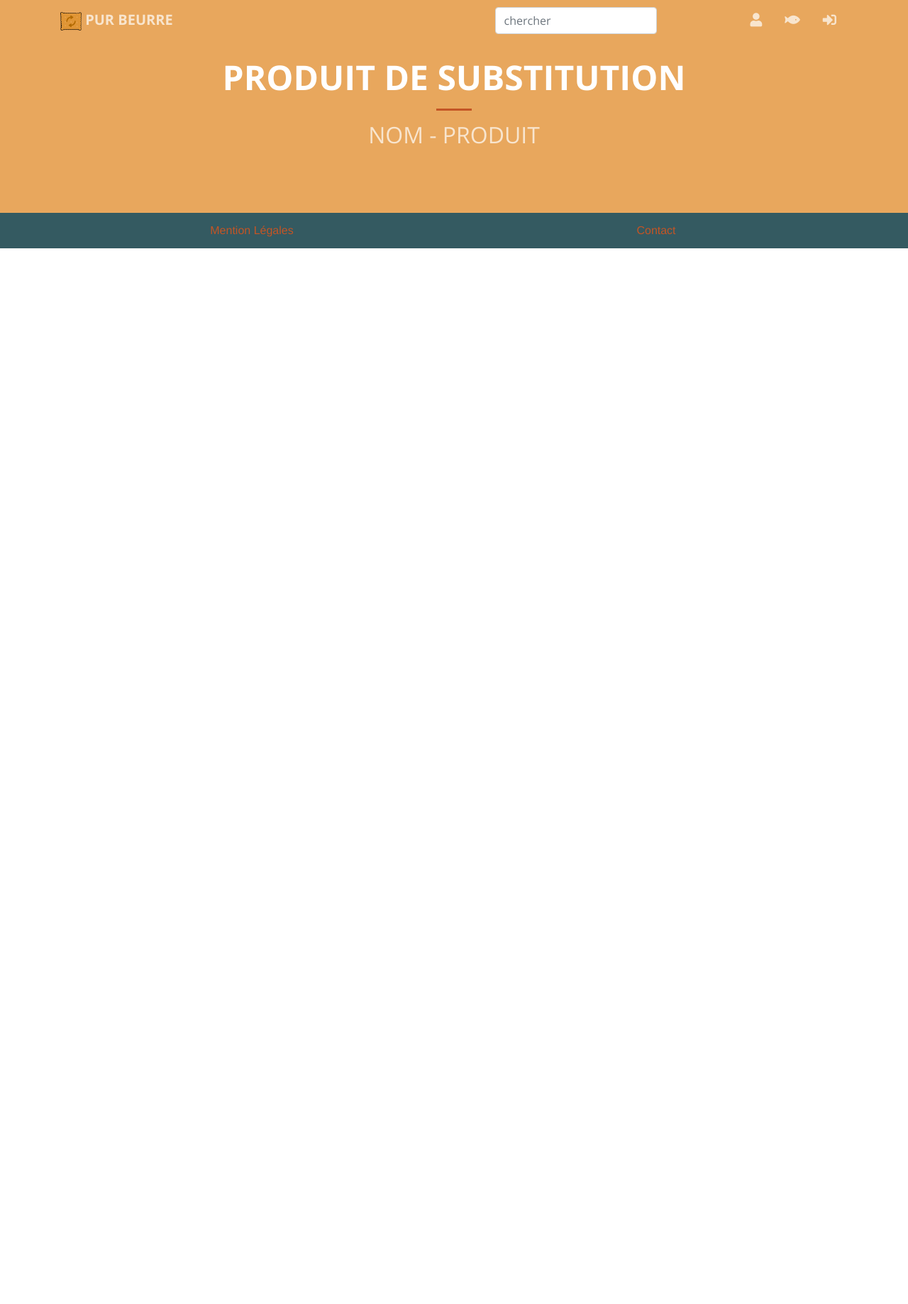
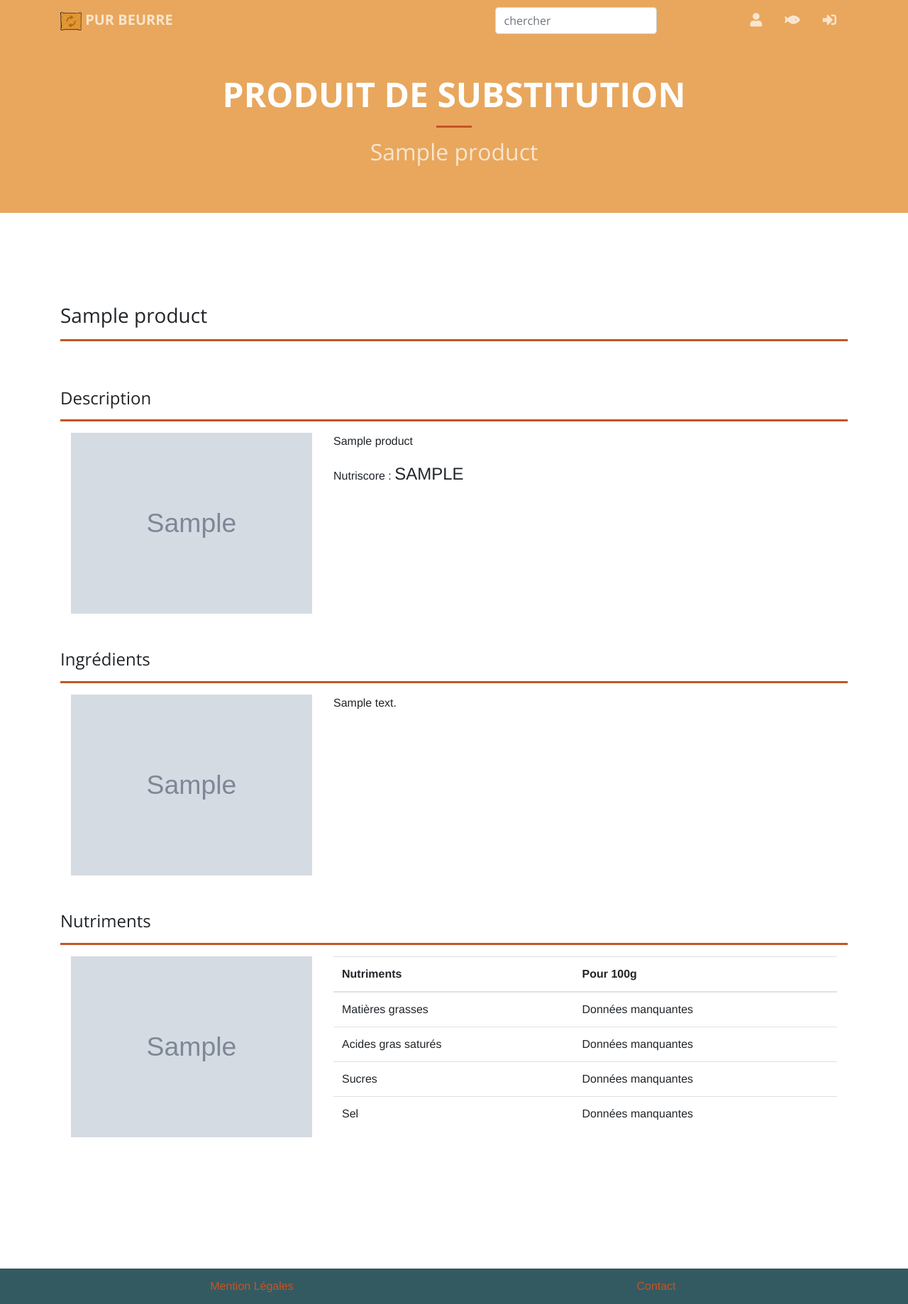
Before and after one commit to JN-Lab/OC-Pr8-OpenFoodFacts-App, a Django app: page /search/product/1 in a window 1280 px wide. Shown: the whole page at 71% size. Before the commit the page ends 350 px from the top, so only its background shows below. Run offline with Django 3.2, Linux system fonts and the light colour scheme; tables that the repository leaves empty hold one stand-in row (values such as "Sample post"); grey boxes marked "Sample" are stand-in pictures; a database or web service that is not in the repository returns one stand-in record (values such as "Sample title"); data that the repository does not hold is empty; some libraries are stand-ins or nearby versions; some web fonts are replaced.

Commit message:
Work on product page and its view

```diff
--- a/purbeurre_platform/search/templates/search/product.html
+++ b/purbeurre_platform/search/templates/search/product.html
@@ -3,7 +3,7 @@
 {% block content %}
 <header class="minhead text-center text-white d-flex">
     <div class="container my-auto">
-        <div class="row">
+        <div class="my-4">
             <div class="col-lg-10 mx-auto">
                 <h1 class="text-uppercase">
                     <strong>Produit de substitution</strong>
@@ -12,10 +12,112 @@
             </div>
             <div class="col-lg-8 mx-auto">
                 <h2 class="text-faded mb-5">
-                    NOM - PRODUIT
+                    {{ product.name }}
                 </h2>
             </div>
         </div>
     </div>
 </header>
+<section>
+    <div class="container">
+        <div class="row">
+            <div class="col-lg-12 product-block">
+                <h3>{{ product.name }}</h3>
+                <hr class="full">
+            </div>
+            <div class="col-lg-12 product-block">
+                <h4>Description</h4>
+                <hr class="full">
+                <div class="container">
+                    <div class="row">
+                        <div class="col-lg-4">
+                            <img class="img-fluid"  src="{{ product.image_url }}" alt="image de {{ product.name }}">
+                        </div>
+                        <div class="col-lg-8">
+                            <p>{{ product.description }}</p>
+                            <p>Nutriscore : <span class="nutriscore">{{ product.nutriscore | upper }}</span></p>
+                        </div>
+                    </div>
+                </div>
+            </div>
+            <div class="col-lg-12 product-block">
+                <h4>Ingrédients</h4>
+                <hr class="full">
+                <div class="container">
+                    <div class="row">
+                        <div class="col-lg-4">
+                            <img class="img-fluid"  src="{{ product.ingredients_image_url }}" alt="ingrédients de {{ product.name }}">
+                        </div>
+                        <div class="col-lg-8">
+                            <p>{{ product.ingredients }}</p>
+                        </div>
+                    </div>
+                </div>
+            </div>
+            <div class="col-lg-12 product-block">
+                <h4>Nutriments</h4>
+                <hr class="full">
+                <div class="container">
+                    <div class="row">
+                        <div class="col-lg-4">
+                            <img class="img-fluid"  src="{{ product.nutriments_image_url }}" alt="nutriments de {{ product.name }}">
+                        </div>
+                        <div class="col-lg-8">
+                            <table class="table">
+                                <thead>
+                                    <tr>
+                                        <th scope="col">Nutriments</th>
+                                        <th scope="col">Pour 100g</th>
+                                    </tr>
+                                </thead>
+                                <tbody>
+                                    <tr>
+                                        <td>Matières grasses</td>
+                                        <td>
+                                            {% if product.nutriments.fat >= 0  %}
+                                                {{ product.nutriments.fat}}
+                                            {% else %}
+                                                Données manquantes
+                                            {% endif %}
+                                        </td>
+                                    </tr>
+                                    <tr>
+                                        <td>Acides gras saturés</td>
+                                        <td>
+                                            {% if product.nutriments.saturated_fat >= 0  %}
+                                                {{ product.nutriments.saturated_fat}}
+                                            {% else %}
+                                                Données manquantes
+                                            {% endif %}
+                                        </td>
+                                    </tr>
+                                    <tr>
+                                        <td>Sucres</td>
+                                        <td>
+                                            {% if product.nutriments.sugar >= 0  %}
+                                                {{ product.nutriments.sugar}}
+                                            {% else %}
+                                                Données manquantes
+                                            {% endif %}
+                                        </td>
+                                    </tr>
+                                    <tr>
+                                        <td>Sel</td>
+                                        <td>
+                                            {% if product.nutriments.salt >= 0  %}
+                                                {{ product.nutriments.salt}}
+                                            {% else %}
+                                                Données manquantes
+                                            {% endif %}
+                                        </td>
+                                    </tr>
+                                </tbody>
+                            </table>
+                        </div>
+                    </div>
+                </div>
+            </div>
+        </div>
+    </div>
+</section>
 {% endblock %}
--- a/purbeurre_platform/search/utils/treatment.py
+++ b/purbeurre_platform/search/utils/treatment.py
@@ -36,7 +36,10 @@ class Treatment:
     def get_selected_product(self, product_ref):
         # Need to evolve the method to see if it is a product already registered by the user
         product_info = self.api_interactions.get_selected_product(product_ref)
-        return product_info
+        if product_info:
+            return product_info
+        else:
+            return None
 
     def get_registered_products(self):
         pass
--- a/purbeurre_platform/search/views.py
+++ b/purbeurre_platform/search/views.py
@@ -67,10 +67,14 @@ def substitute(request, element_type, info_id):
 def product(request, code):
     header_form = HeaderSearchForm()
     home_form = HomeSearchForm()
-    context = {
-        'header_form' : header_form,
-        'home_form' : home_form
-    }
+    find_info = Treatment()
+    selection = find_info.get_selected_product(code)
+    if selection:
+        context = {
+            'header_form' : header_form,
+            'home_form' : home_form,
+            'product' : selection
+        }
     return render(request, 'product.html', context)
 
 # Log-in
--- a/purbeurre_platform/static/css/creative.css
+++ b/purbeurre_platform/static/css/creative.css
@@ -13,6 +13,9 @@ hr {
 
 hr.light {
   border-color: #fff; }
+
+hr.full {
+  max-width: 100%; }
 
 a {
   color: #C45525;
@@ -292,6 +295,15 @@ header.minhead {
 .bg-secondary {
   background-color: #E8A75D; }
 
+.product-block {
+  margin-bottom: 50px; }
+
+.nutriscore {
+  font-size: 150%; }
+
+h4.product-title-part {
+  color: #345A61; }
+
 .test-merde {
   background-color: black; }
 
--- a/purbeurre_platform/static/scss/_global.scss
+++ b/purbeurre_platform/static/scss/_global.scss
@@ -17,6 +17,10 @@ hr {
 
 hr.light {
   border-color: $white;
+}
+
+hr.full {
+  max-width: 100%;
 }
 
 a {
--- /dev/null
+++ b/purbeurre_platform/static/scss/_product.scss
@@ -0,0 +1,11 @@
+.product-block {
+    margin-bottom: 50px;
+}
+
+.nutriscore {
+    font-size : 150%;
+}
+
+h4.product-title-part {
+    color : $blue-dark;
+}
--- a/purbeurre_platform/static/scss/creative.scss
+++ b/purbeurre_platform/static/scss/creative.scss
@@ -8,4 +8,5 @@
 @import "services.scss";
 @import "portfolio.scss";
 @import "bootstrap-overrides.scss";
+@import "product.scss";
 @import "home.scss";
```
Also changed, not shown: 1 other file.
